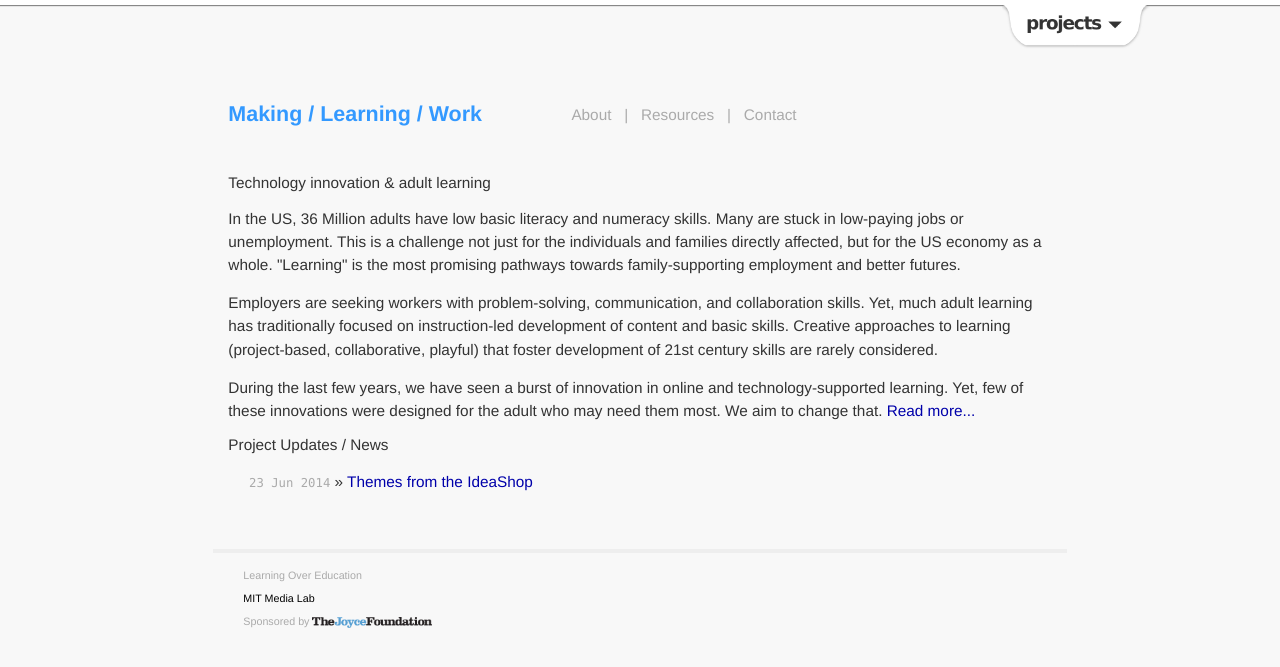
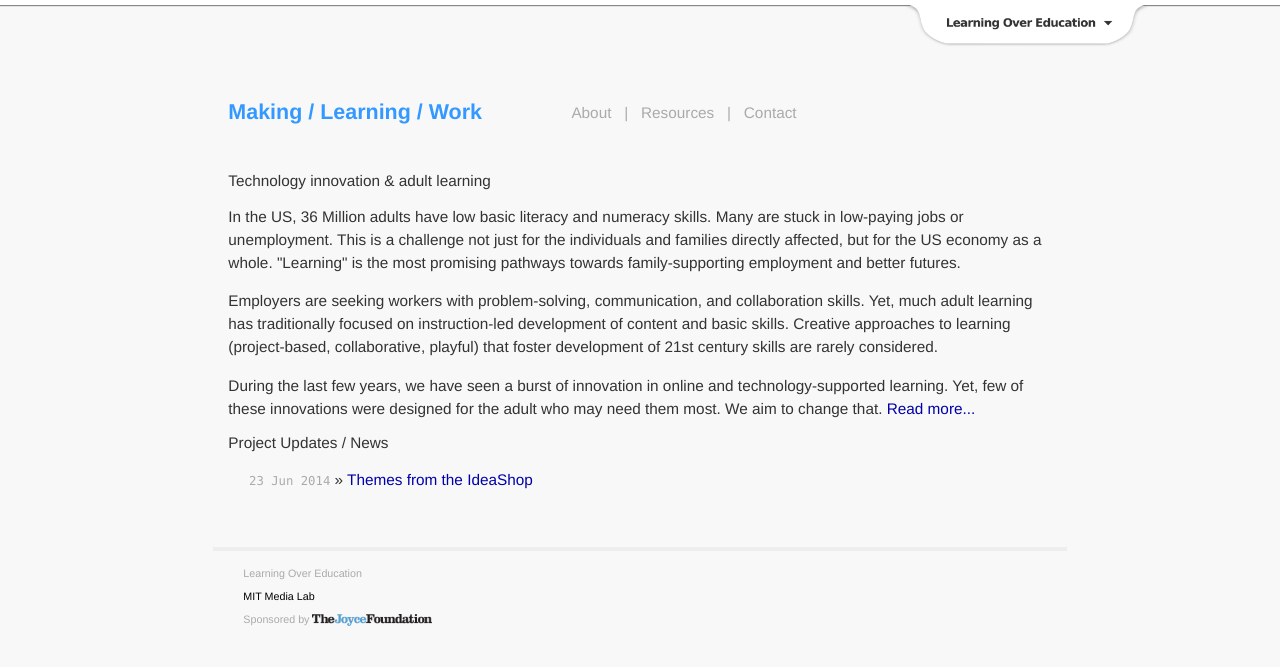
Before and after one commit to mitmedialab/mlw.media.mit.edu, a Jekyll site: the page built from index.html, in a window 1280 px wide. Shown: the top 667 px of the page. Built offline with Jekyll 4.4.1, drawn with Linux system fonts in a browser that asks for light colours; nearby versions of some CDN libraries; Markdown is read by kramdown in place of the engine named in the settings.

Commit message:
loe tabs

```diff
--- a/_includes/navigation-tabs.html
+++ b/_includes/navigation-tabs.html
@@ -23,6 +23,6 @@
 <div id="tab-border">
 </div>
 <div id="tabs">
-    <img id="tab-down" src="{{site.baseurl}}/images/navigation_tab_down_white.png" width="150px">
-    <img id="tab-up" src="{{site.baseurl}}/images/navigation_tab_up_white.png" width="150px">
+    <img id="tab-down" src="{{site.baseurl}}/images/navigation_tab_down_loe.png" width="250px">
+    <img id="tab-up" src="{{site.baseurl}}/images/navigation_tab_up_loe.png" width="250px">
 </div>
```
Also changed, not shown: images/navigation_tab_down_loe.png (added), images/navigation_tab_up_loe.png (added), 11 other files.
